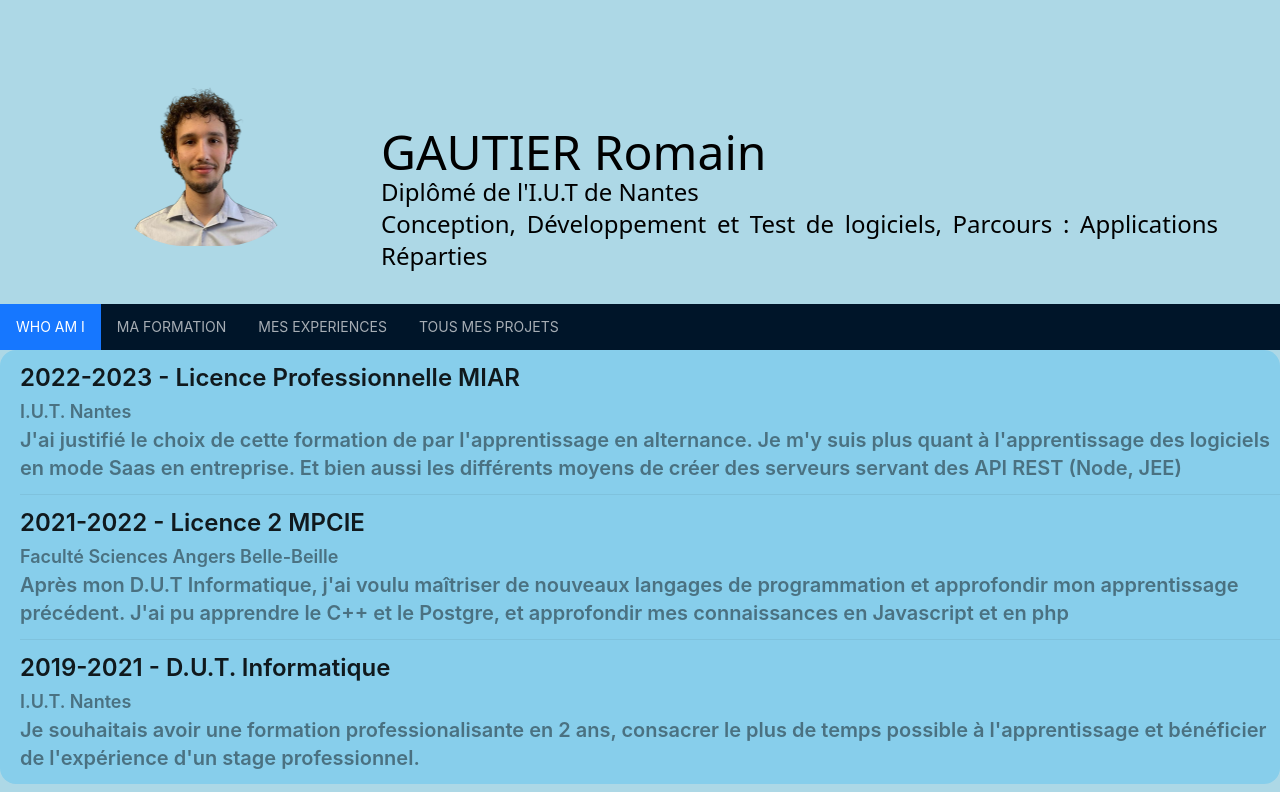
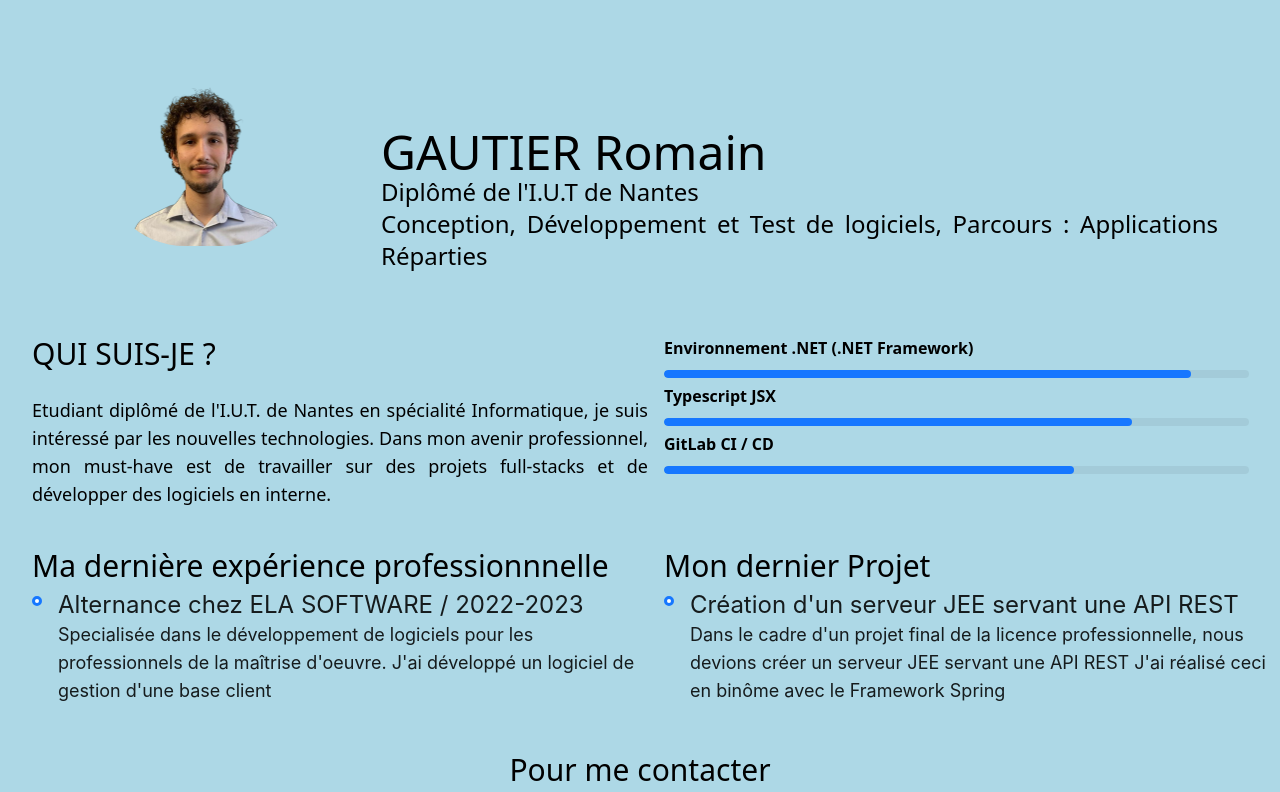
Before and after one commit to Romain-gdev/WebSite, a React (Vite) app: page /website/formation in a window 1280 px wide. Shown: the top 792 px of the page. Built offline with nearby package versions, Linux system fonts and the light colour scheme.

Commit message:
Remove menu

```diff
--- a/src/App.jsx
+++ b/src/App.jsx
@@ -3,6 +3,7 @@ import { Layout, Menu } from 'antd';
 import { Identity } from './components/Identity'
 import { WhoAmI } from './components/whoami/WhoAmI'
 import { MainMenu } from './components/MainMenu'
+import { Formation } from "./components/formation/Formation";
 import './style/App.css';
 
 const { Header, Footer } = Layout;
@@ -15,12 +16,13 @@ export function App() {
     <div className='bg-[#ADD8E6] min-h-screen min-w-screen no-scrollbar'>
       <Identity />
       <div className='pt-8'>
-        <MainMenu />
+        <WhoAmI />
+        <Formation />
       </div>
 
-      <div className='bg-[#87CEEB] rounded-2xl'>
-      {outlet || <WhoAmI />}
-      </div>
+      {/* <div className='bg-[#87CEEB] rounded-2xl'>
+        {outlet || <WhoAmI />}
+      </div> */}
     </div>
   );
 };
--- a/src/components/formation/Formation.tsx
+++ b/src/components/formation/Formation.tsx
@@ -32,6 +32,7 @@ export function Formation(): JSX.Element {
             description: "Je souhaitais avoir une formation professionalisante en 2 ans, " +
                 "consacrer le plus de temps possible à l'apprentissage et bénéficier de l'expérience d'un stage professionnel.",
         },
+
     ];
 
     return (<div>
@@ -40,8 +41,8 @@ export function Formation(): JSX.Element {
                 <List.Item key={item.title} className="font-semibold">
                     <List.Item.Meta title={<span className="text-2xl">{item.year} - {item.title}</span>}
                         description={<>
-                            <span className="text-justify text-lg font-semibold">{item.campus}<br/></span>
-                             <span className="text-xl text-justify">{item.description}</span>
+                            <span className="text-justify text-lg font-semibold">{item.campus}<br /></span>
+                            <span className="text-xl text-justify">{item.description}</span>
                         </>} />
                 </List.Item>
             )}
```
